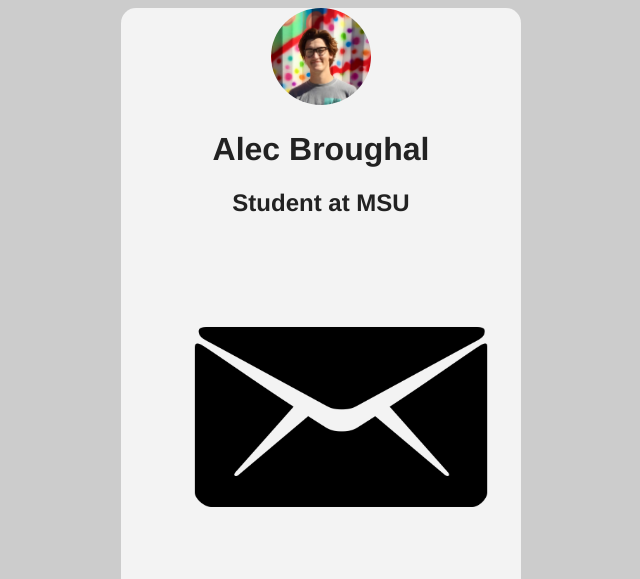
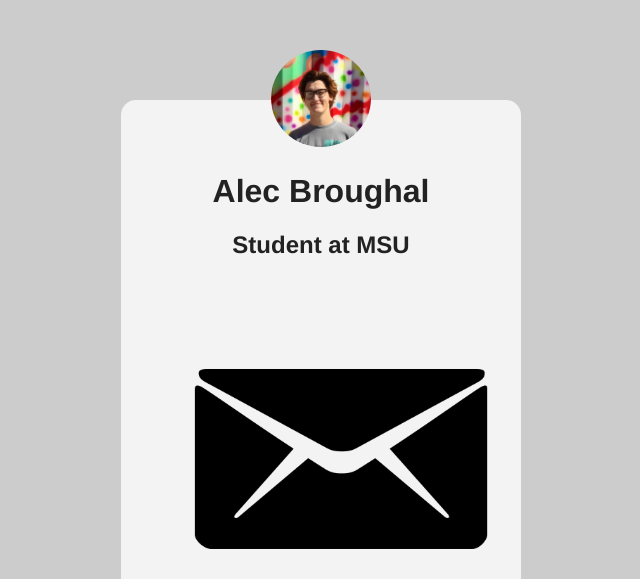
Before and after one commit to broughal/mi349_card, a plain HTML site: page index.html in a window 1280 px wide. Shown: the top 579 px of the page, without its empty margins (319-959 px from the left). Drawn offline with Linux system fonts and the light colour scheme.

Commit message:
Update card.css

```diff
--- a/card.css
+++ b/card.css
@@ -2,6 +2,7 @@ body {
     background-color: #ccc;
     font-family: Helvetica, sans-serif;
     color: #222;
+    margin-top: 100px;
 }
 
 img {
@@ -19,4 +20,5 @@ img {
 .card .avatar {
     width: 100px;
     border-radius: 50%;
+    margin-top: -50px;
 }
```
